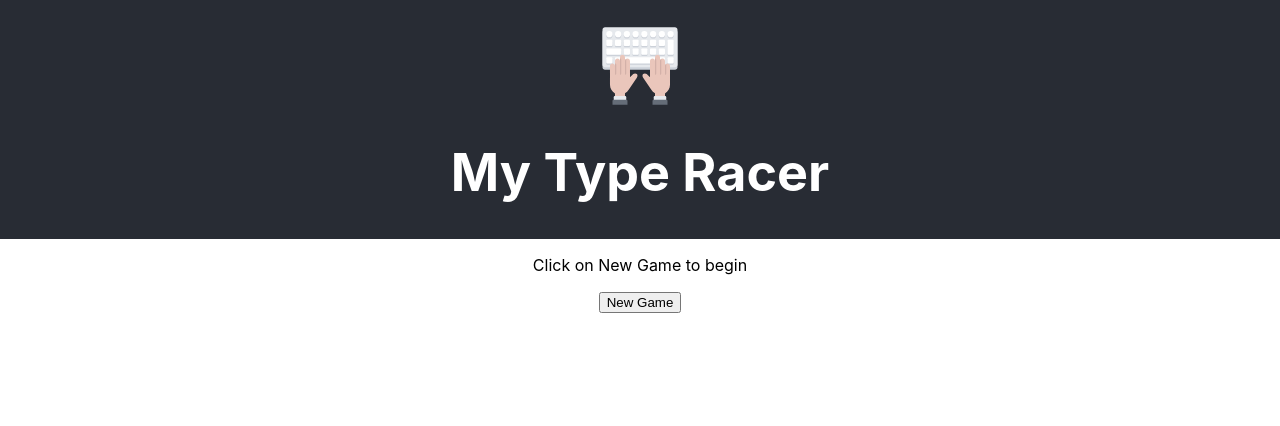
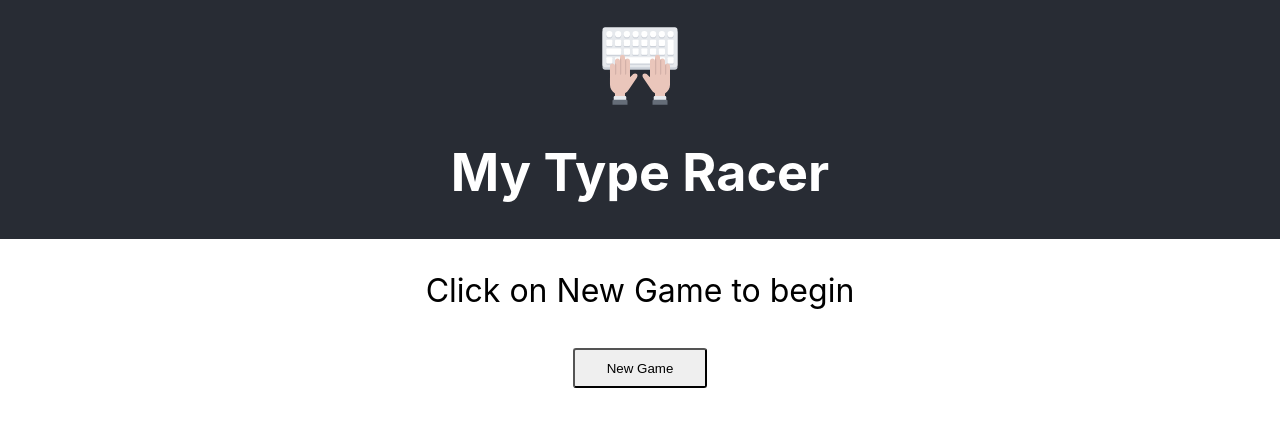
Before and after one commit to nikijiandani/my-typer-racer, a React (Create React App) app: page / in a window 1280 px wide. Shown: the top 426 px of the page. Built offline with nearby package versions, Linux system fonts and the light colour scheme; no server answers.

Commit message:
Minor styling

```diff
--- a/src/components/Game.js
+++ b/src/components/Game.js
@@ -1,4 +1,5 @@
 import React, { useState, useRef } from 'react';
+import '../styles/game.css'
 
 function Game(props) {
   let timer = useRef(10)
@@ -48,7 +49,7 @@ function Game(props) {
 
   return (
     <>
-    <div>{targetWord === "" ? (
+    <div className="game">{targetWord === "" ? (
       <div>
         <p>Click on New Game to begin</p>
         <button onClick={newGame}>New Game</button>
--- /dev/null
+++ b/src/styles/game.css
@@ -0,0 +1,11 @@
+.game {
+  font-size: 2em;
+}
+.game imput {
+  width: 5em;
+}
+.game button {
+  width: 10em;
+  height: 3em;
+  border-radius: 3px;
+}
```
